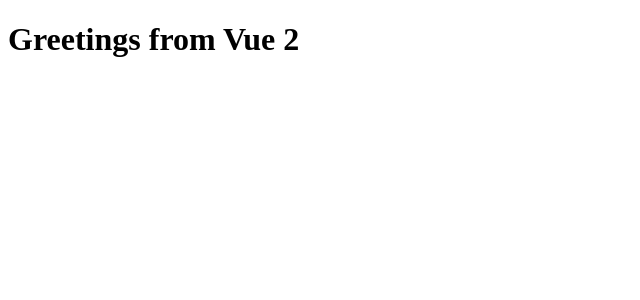
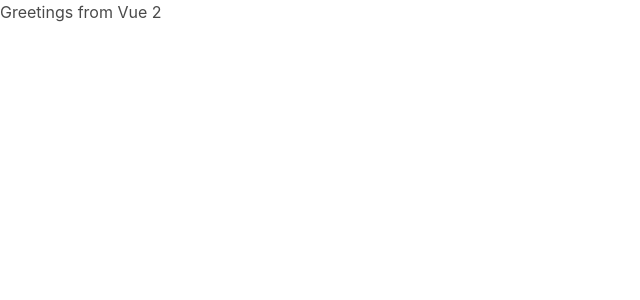
Before and after one commit to yapTim/cherrry, a Vue app: page / in a window 1280 px wide. Shown: the top 300 px of the page, without its empty margins (0-640 px from the left). Built offline with nearby package versions, Linux system fonts and the light colour scheme.

Commit message:
Add styles

```diff
--- a/package.json
+++ b/package.json
@@ -24,7 +24,9 @@
     "@babel/core": "^7.12.13",
     "@babel/preset-env": "^7.12.13",
     "babel-loader": "^8.2.2",
+    "css-loader": "^5.0.1",
     "html-webpack-plugin": "^5.0.0",
+    "style-loader": "^2.0.0",
     "vue-loader": "^15.9.6",
     "vue-template-compiler": "^2.6.12",
     "webpack": "^5.20.1",
@@ -32,6 +34,7 @@
     "webpack-dev-server": "^3.11.2"
   },
   "dependencies": {
+    "buefy": "^0.9.4",
     "vue": "^2.6.12",
     "vue-router": "^3.5.1",
     "vuex": "^3.6.2"
--- a/src/index.html
+++ b/src/index.html
@@ -2,6 +2,7 @@
 <html>
     <head>
         <meta name="viewport" content="width=device-width, initial-scale=1.0" />
+        <link rel="stylesheet" href="https://cdn.jsdelivr.net/npm/@mdi/font@5.8.55/css/materialdesignicons.min.css">
     </head>
     <body>
         <div id="app"></div>
--- a/src/index.js
+++ b/src/index.js
@@ -1,5 +1,9 @@
+import App from './components/App.vue';
+import Beufy from 'buefy';
 import Vue from 'vue';
-import App from './components/App.vue';
+import 'buefy/dist/buefy.css';
+
+Vue.use(Beufy);
 
 new Vue({
     el: "#app",
--- a/webpack.config.js
+++ b/webpack.config.js
@@ -28,10 +28,14 @@
                 use: {
                     loader: 'babel-loader',
                     options: {
-                        presets: ['@babel/preset-env']
+                        presets: [ '@babel/preset-env' ]
                     }
                 }
-            }
+            },
+            {
+                test: /\.css$/,
+                use: [ 'style-loader', 'css-loader' ]
+            },
         ]
     },
 
```
Also changed, not shown: 1 other file (tests, documents, lock files or other folders).
